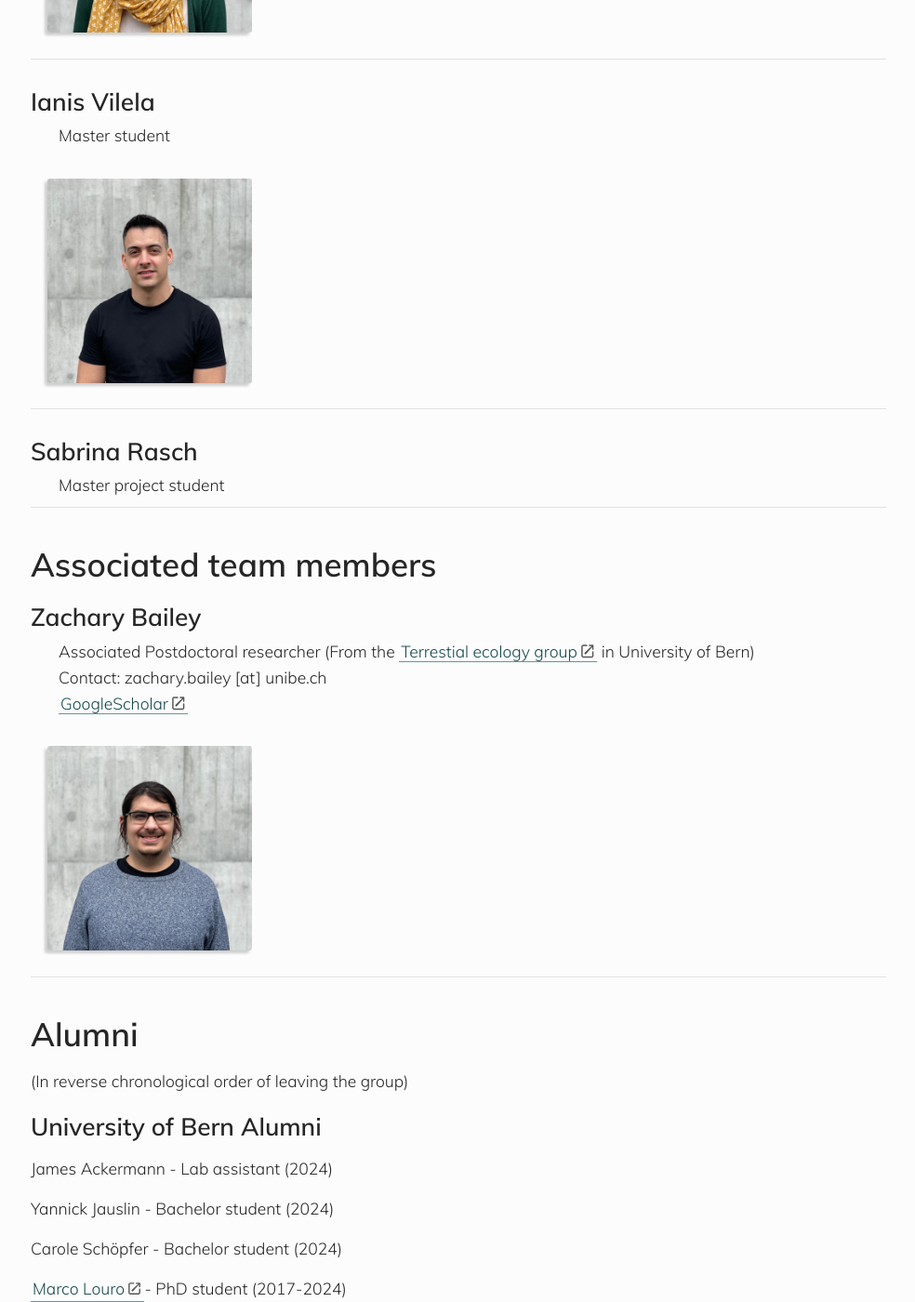
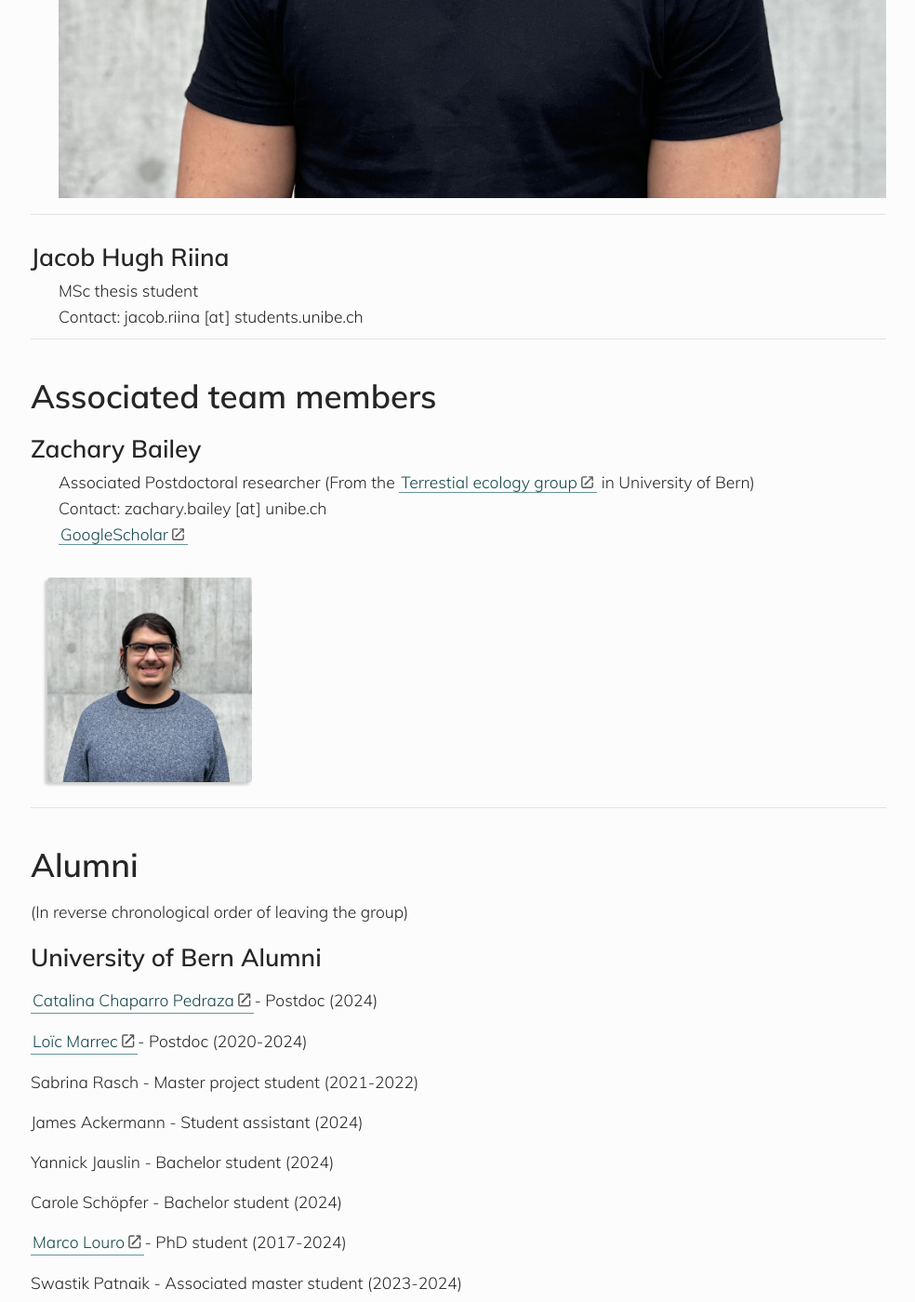
Before and after one commit to banklab/banklab.github.io, a Jekyll site: the page built from people.md, in a window 1280 px wide and 1400 px high, scrolled down 4683 px. Shown: the whole window at 93% size, without its empty margins (147-1131 px from the left). Built offline with Jekyll 4.4.1, drawn with Linux system fonts in a browser that asks for light colours; some web fonts are replaced; some of the changed text lies outside the part shown.

Commit message:
Updated publications and people

```diff
--- a/people.md
+++ b/people.md
@@ -90,27 +80,18 @@ permalink: /people/
 
 ---
 
-## Catalina Chaparro Pedraza
-
-* Postdoctoral researcher
-* Contact: catalina.chaparro [at] unibe.ch
-* [Website](https://pcchaparro.github.io/) [ORCID](https://orcid.org/0000-0001-9801-3878)
-
-![Photo of Catalina Chaparro Pedraza](/assets/img/team/Catalina_24.jpg)
-
----
-
 ## Ianis Vilela
 
-* Master student
-
+* PhD student
+* Contact: ianis.vilela [at] students.unibe.ch
 ![Photo of Ianis Vilela](/assets/img/team/Ianis_24.jpg)
 
 ---
 
-## Sabrina Rasch
+## Jacob Hugh Riina
 
-* Master project student
+* MSc thesis student
+* Contact: jacob.riina [at] students.unibe.ch
 
 ---
 
@@ -134,7 +115,13 @@ permalink: /people/
 
 ## University of Bern Alumni
 
-James Ackermann - Lab assistant (2024)
+[Catalina Chaparro Pedraza](https://pcchaparro.github.io/) - Postdoc (2024)
+
+[Loïc Marrec](https://scholar.google.com/citations?user=PdhH4i4AAAAJ&hl=en) - Postdoc (2020-2024)
+
+Sabrina Rasch - Master project student (2021-2022)
+
+James Ackermann - Student assistant (2024)
 
 Yannick Jauslin - Bachelor student (2024)
 
```
Also changed, not shown: other parts of people.md (+1 -11 lines), publications.md (+5 -4 lines).
